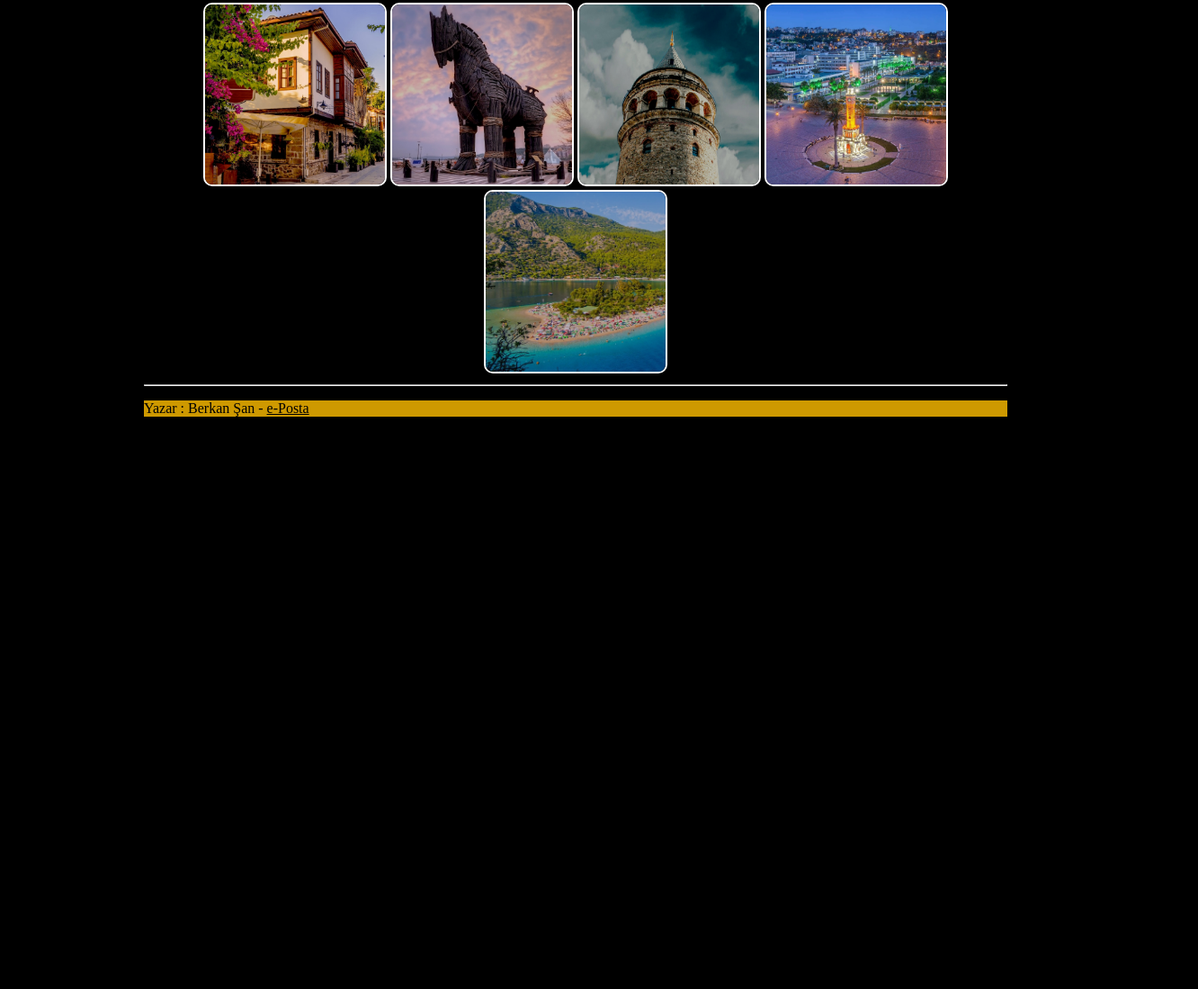
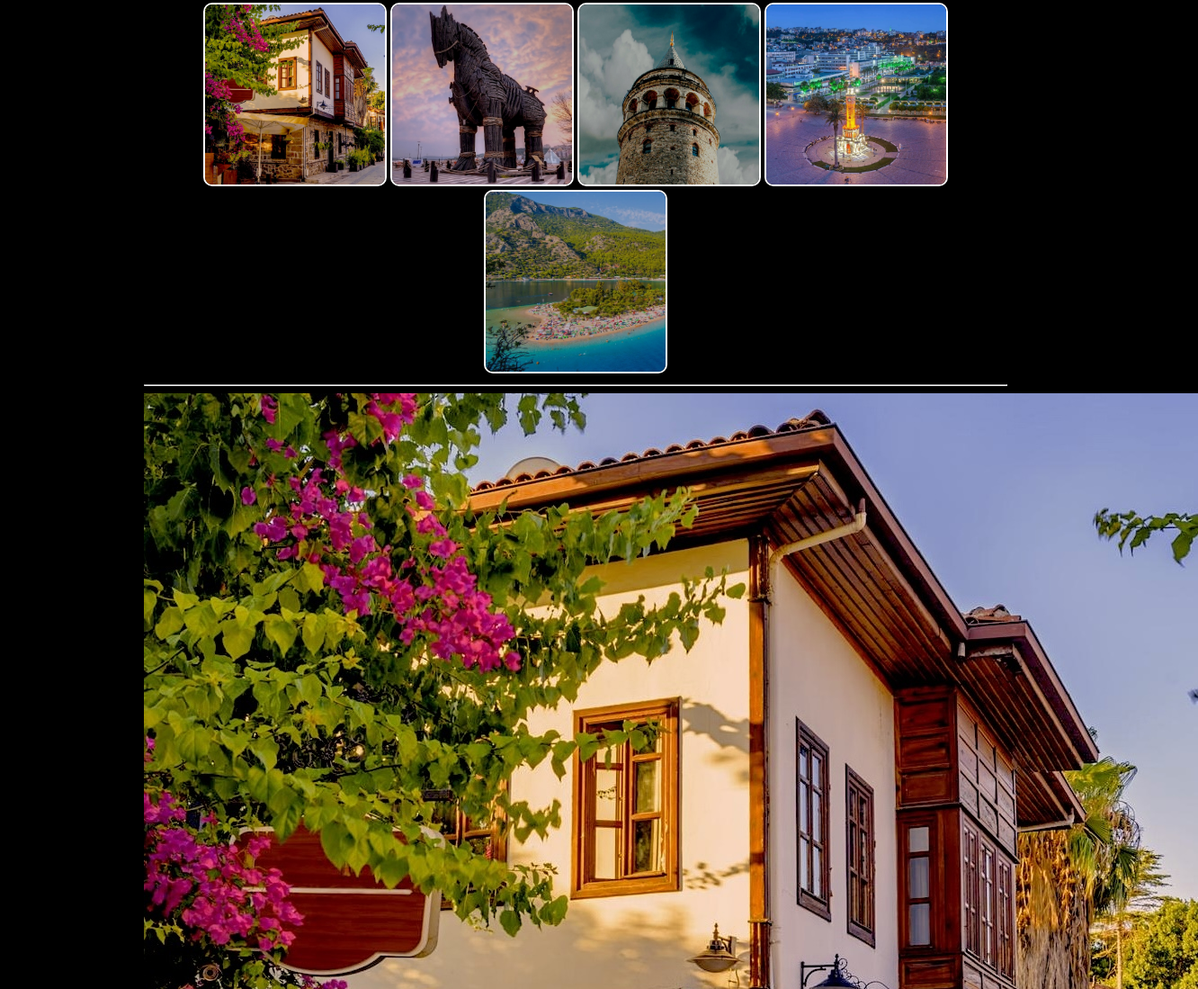
Before and after one commit to berkansann/gezi.pusulasi.com, a plain HTML site: page index.html in a window 1280 px wide. Shown: the part 761-1860 px from the top of the page at 90% size, 1332 px wide, since content can reach past the window. Before the commit the page ends 1240 px from the top, so only its background shows below. Drawn offline with Linux system fonts and the light colour scheme.

Commit message:
Update index.html

```diff
--- a/index.html
+++ b/index.html
@@ -126,6 +126,9 @@ body {
 <img src="KARE-muğla-görsel1.jpeg" id="kare-resim"></a>
 </article>
 <hr>
+
+<img src="KARE-Antalya-görseli1.jpeg">
+
 <div style="background-color:rgb(206, 153, 0);">
 <!--ALT BİLGİ-->
 <footer>
```
